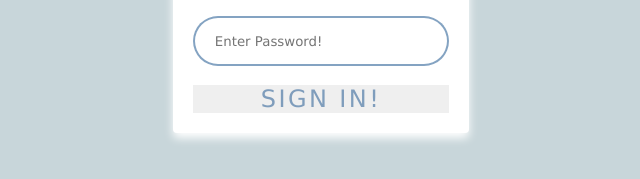
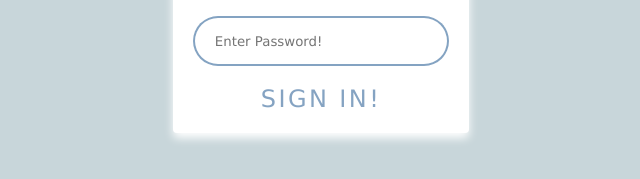
Before and after one commit to KieranWake/css-project-test-, a plain HTML site: page project-3/index.html in a window 1280 px wide. Shown: the part 309-488 px from the top of the page, without its empty margins (319-959 px from the left). Drawn offline with Linux system fonts and the light colour scheme.

```diff
--- a/project-3/css/style.css
+++ b/project-3/css/style.css
@@ -58,5 +58,11 @@ h1 {
     text-transform: uppercase;
     padding: 0;
     border: none;
+    background: none;
     cursor: pointer;
+    transition: 1s;
 }
+
+.sign-in:hover {
+    box-shadow: 0 5px 10px #3699;
+}
```
